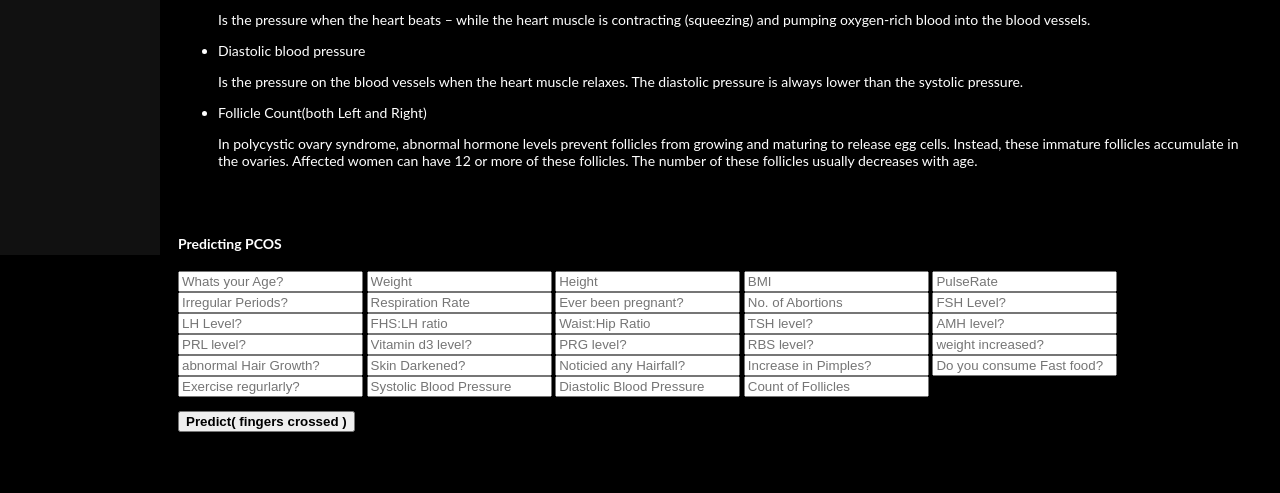
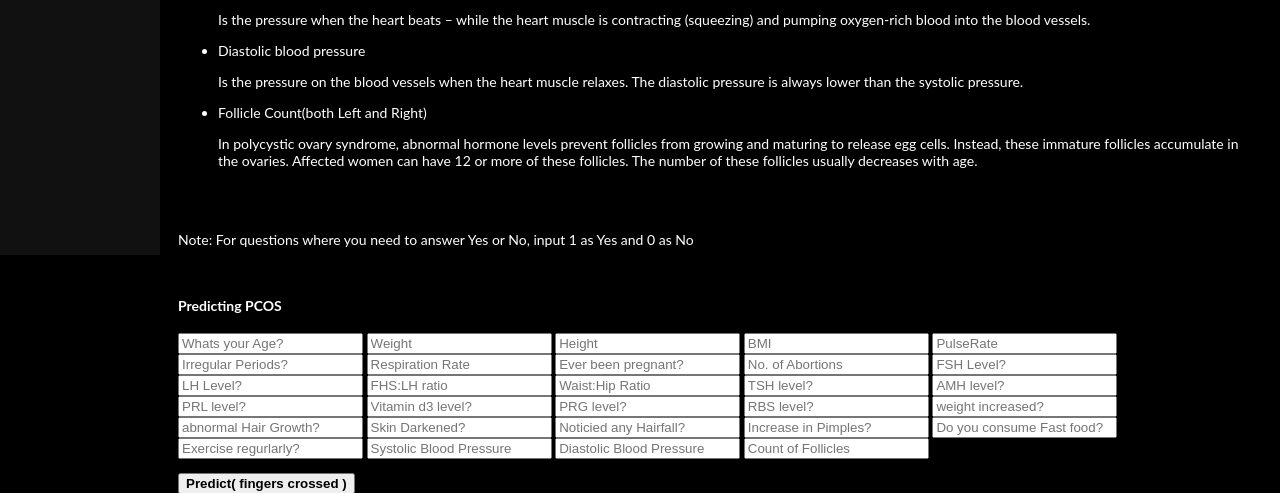
Before and after one commit to rtsh13/PCOS-Web-Application, a Flask app: page / in a window 1280 px wide. Shown: the part 565-1058 px from the top of the page. Before the commit the page ends 997 px from the top, so only its background shows below. Run offline with Flask 2, Linux system fonts and the light colour scheme; parts of the project's set-up code (start-up, migrations or seed data) failed here and were passed over.

Commit message:
Update index.html

```diff
--- a/templates/index.html
+++ b/templates/index.html
@@ -119,6 +119,9 @@ body {
 <p style="color:white;">In polycystic ovary syndrome, abnormal hormone levels prevent follicles from growing and maturing to release egg cells. Instead, these immature follicles accumulate in the ovaries. Affected women can have 12 or more of these follicles. The number of these follicles usually decreases with age.</p>
 </ul>
 <br><br>
+<p style="color:white;">Note: For questions where you need to answer Yes or No, input 1 as Yes and 0 as No</p>
+	 <br>
+
 <h4 style="color:white;">Predicting PCOS</h4>
     <form action="{{ url_for('predict')}}"method="post">
         <input type="text" name="Age" placeholder="Whats your Age?" required="required" />
```
